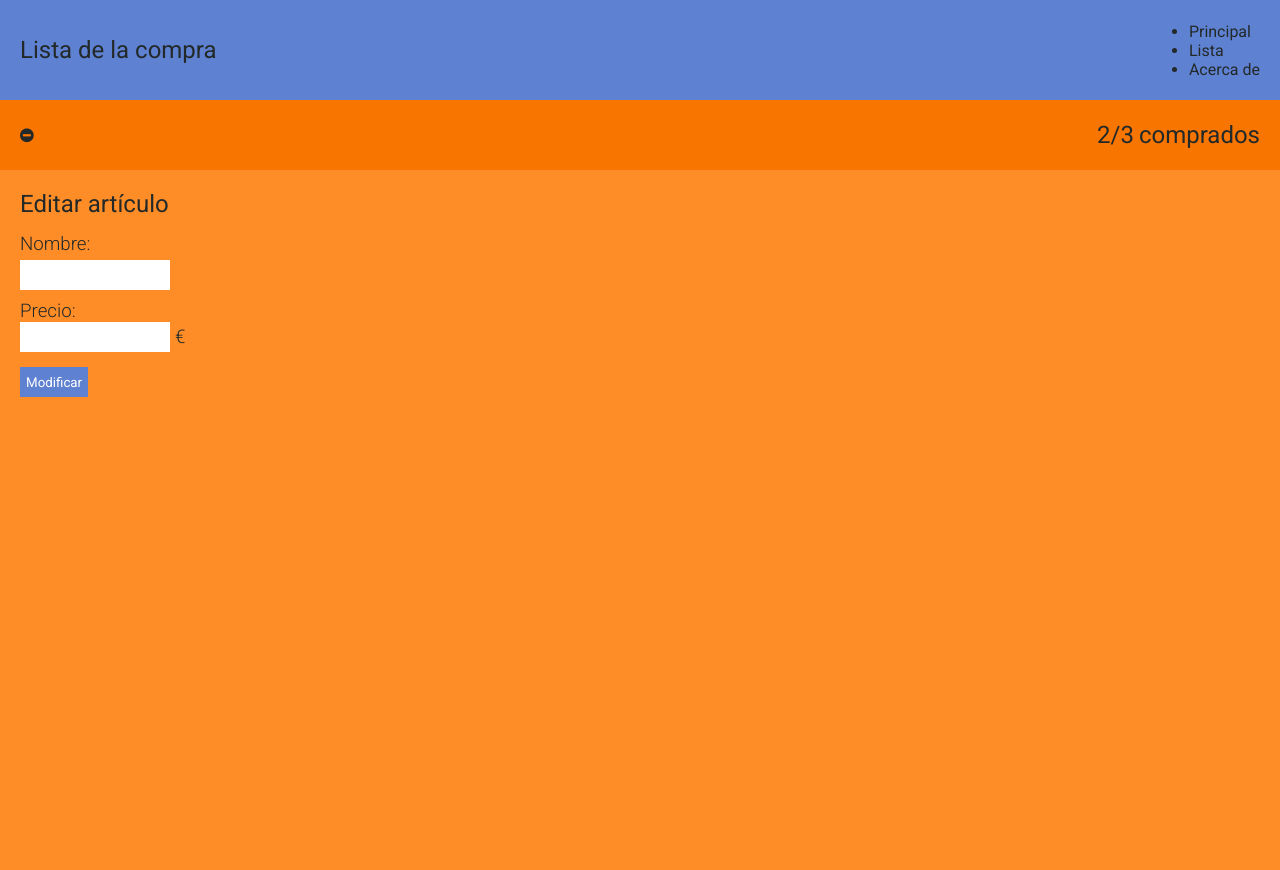
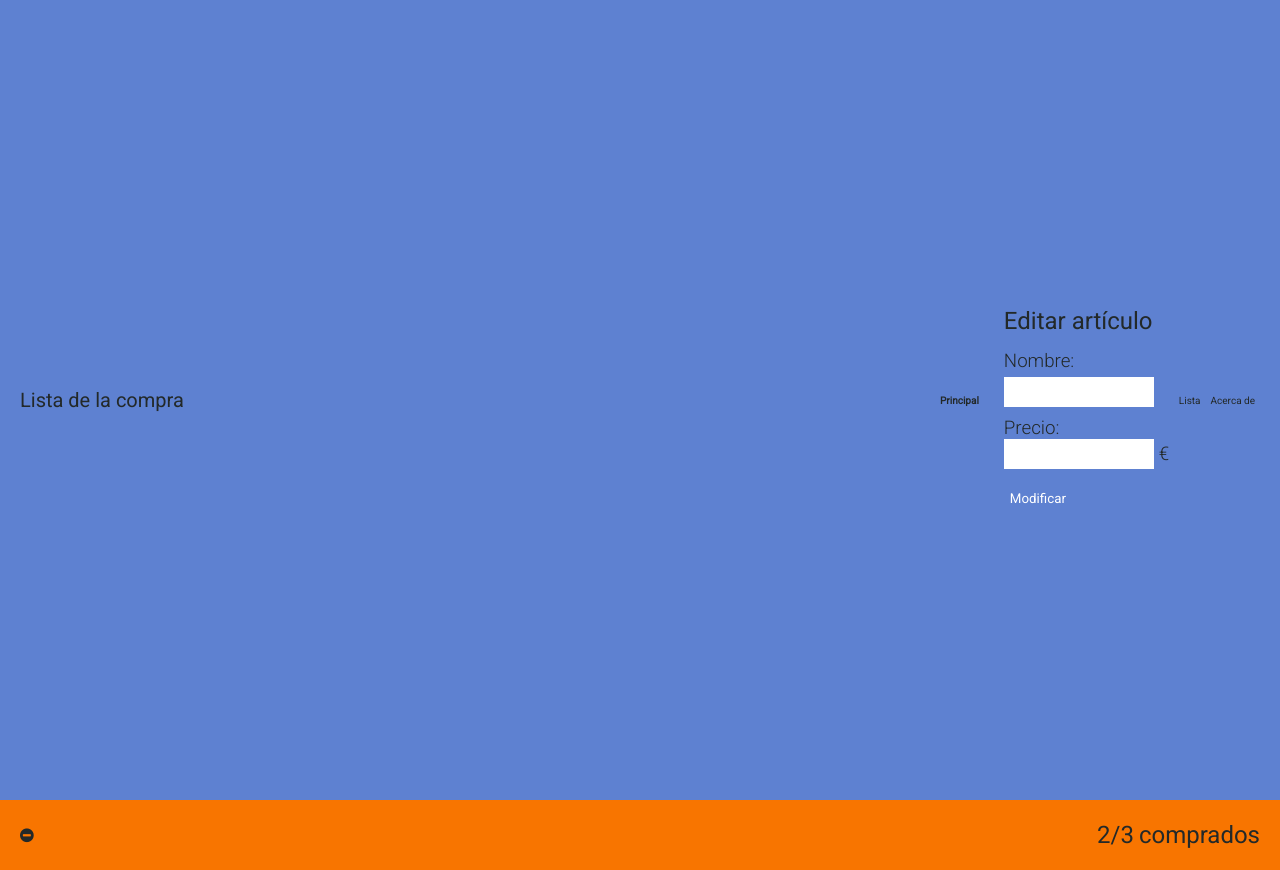
Before and after one commit to pauIbanez/W1CH4-pau-ibanez, a website: page site/index.html in a window 1280 px wide. Before the commit the page ends 800 px from the top, so only its background shows below. Drawn offline with Linux system fonts and the light colour scheme.

Commit message:
Not good

```diff
--- a/site/css/style.css
+++ b/site/css/style.css
@@ -1,4 +1,8 @@
 @import url("https://fonts.googleapis.com/css2?family=Roboto:wght@300;400&display=swap");
+
+:root {
+  --header-height: 75px;
+}
 
 * {
   box-sizing: border-box;
@@ -7,15 +11,15 @@
   font-weight: 400;
 }
 
-body {
-  margin: 0;
-  background-color: #ff8d27;
-}
-
 h1,
 h2,
 h3 {
   margin: 0;
+}
+
+ul,
+li {
+  list-style: none;
 }
 
 .paddings {
@@ -45,9 +49,60 @@ h3 {
   flex-direction: column;
 }
 
+.header {
+  position: absolute;
+  top: 0;
+  bottom: 0;
+  left: 0;
+  right: 0;
+}
+
 .header__menu {
-  height: 100px;
+  height: 100%;
   background-color: #5e81d1;
+}
+
+.header__page-title {
+  font-size: 20px;
+}
+
+.main-nav {
+  display: flex;
+  align-items: center;
+}
+
+/* .main-nav__nav-item--selected { Class preparada para el menu real, comentada porque no es aplicable
+  font-weight: 600;
+} */
+
+.main-nav__nav-item {
+  height: 100%;
+  width: fit-content;
+  display: flex;
+  align-items: center;
+  font-size: 10px;
+  padding-left: 5px;
+  padding-right: 5px;
+}
+
+input[type="radio"] {
+  display: none;
+}
+
+input:checked + label {
+  font-weight: bold;
+}
+
+.main-content {
+  display: none;
+}
+
+/* .main-content--principal + .header #nav-principal:checked {
+  display: block;
+} */
+
+#nav-principal:checked ~ .main-content:nth-child(2n + 1) {
+  display: block;
 }
 
 .header__info {
@@ -57,11 +112,7 @@ h3 {
 
 .main-content {
   padding-top: 20px;
-  display: none;
-}
-
-.main-content--active {
-  display: block;
+  /* display: none; */
 }
 
 .article-edit {
--- a/site/index.html
+++ b/site/index.html
@@ -20,28 +20,13 @@
       <section class="paddings flex-center-spaceb header__menu">
         <h1 class="header__page-title">Lista de la compra</h1>
         <nav class="main-nav">
-          <ul>
-            <li class="main-nav__nav-button main-nav__nav-button--selected">
-              Principal
-            </li>
-            <li class="main-nav__nav-button">Lista</li>
-            <li class="main-nav__nav-button">Acerca de</li>
-          </ul>
-        </nav>
-      </section>
-      <section class="paddings flex-center-spaceb header__info">
-        <i class="fa fa-minus-circle"></i>
-        <div class="header__cont-right">
-          <span
-            id="compCounter"
-            class="header__info-right header__info-right--counter"
-            >2/3</span
+          <input type="radio" name="nav-item" id="nav-principal" checked />
+          <label
+            for="nav-principal"
+            class="main-nav__nav-item main-nav__nav-item--nav-principal"
+            >Principal</label
           >
-          <h2 class="header__info-right header__info-right--text">comprados</h2>
-        </div>
-      </section>
-    </header>
-    <main class="paddings main-content main-content--active">
+          <main class="paddings main-content">
             <section class="flex-column article-edit">
               <h2 class="article-edit__title">Editar artículo</h2>
               <form class="flex-column article-edit__form">
@@ -71,5 +56,33 @@
               </form>
             </section>
           </main>
+
+          <input type="radio" name="nav-item" id="nav-lista" />
+          <label
+            for="nav-lista"
+            class="main-nav__nav-item main-nav__nav-item--nav-lista"
+            >Lista</label
+          >
+
+          <input type="radio" name="nav-item" id="nav-acercade" />
+          <label
+            for="nav-acercade"
+            class="main-nav__nav-item main-nav__nav-item--nav-acercade"
+            >Acerca de</label
+          >
+        </nav>
+      </section>
+      <section class="paddings flex-center-spaceb header__info">
+        <i class="fa fa-minus-circle"></i>
+        <div class="header__cont-right">
+          <span
+            id="compCounter"
+            class="header__info-right header__info-right--counter"
+            >2/3</span
+          >
+          <h2 class="header__info-right header__info-right--text">comprados</h2>
+        </div>
+      </section>
+    </header>
   </body>
 </html>
```
Lines whose indentation alone changed are shown as unchanged.
